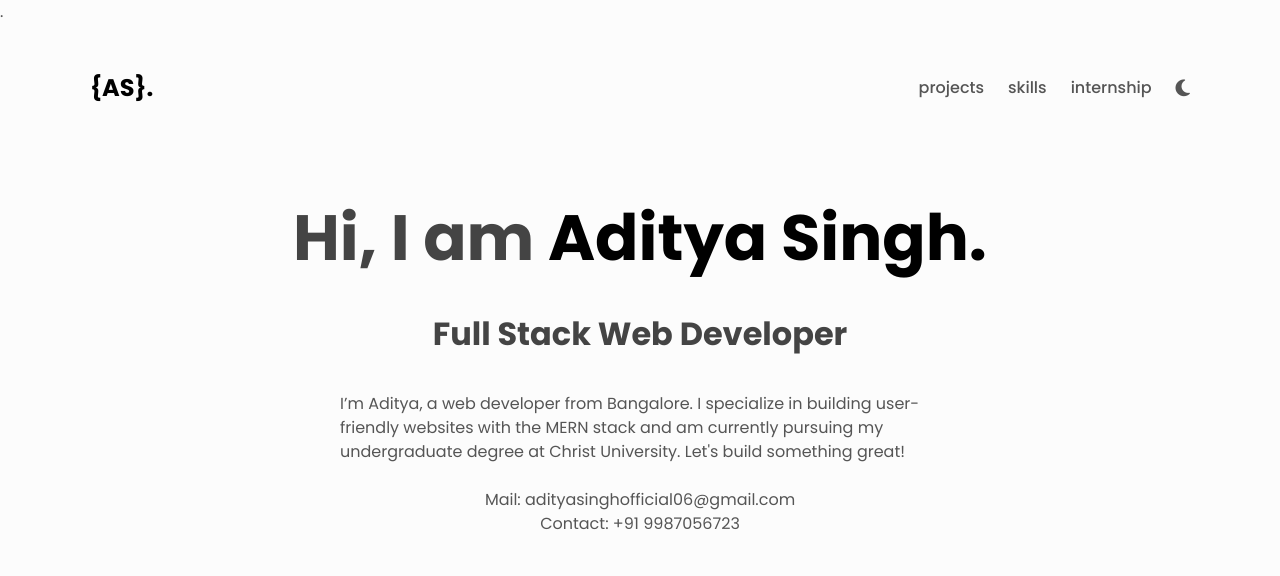
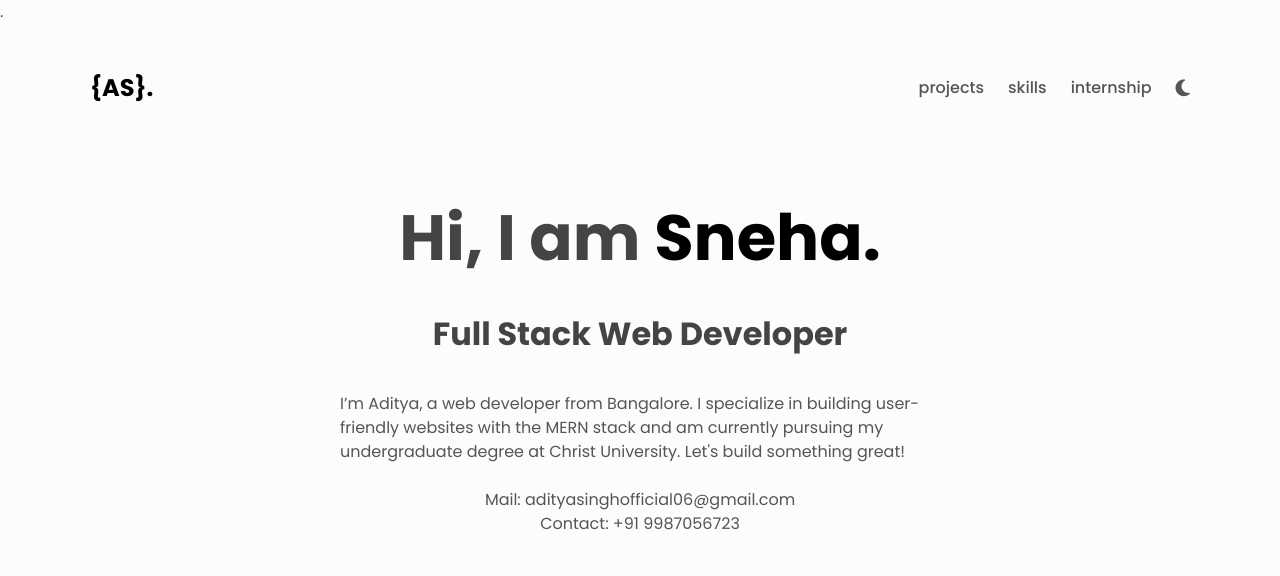
Before and after one commit to ADITYA2004S/AdityaSingh_Portfolio, a plain HTML site: page index.html in a window 1280 px wide. Shown: the top 576 px of the page. Drawn offline with Linux system fonts and the light colour scheme.

Commit message:
Update index.html

```diff
--- a/index.html
+++ b/index.html
@@ -69,7 +69,7 @@
     <main>
       <!-- About -->
       <div class="about center">
-        <h1>Hi, I am <span class="about__name">Aditya Singh.</span></h1>
+        <h1>Hi, I am <span class="about__name">Sneha.</span></h1>
         <h2 class="about__role">Full Stack Web Developer</h2>
         <p class="about__desc"> <!-- Edit the About make sure you add your degree!-->
           I’m Aditya, a web developer from Bangalore. I specialize in building user-friendly websites with the MERN stack and am currently pursuing my undergraduate degree at Christ University. Let's build something great!
```
